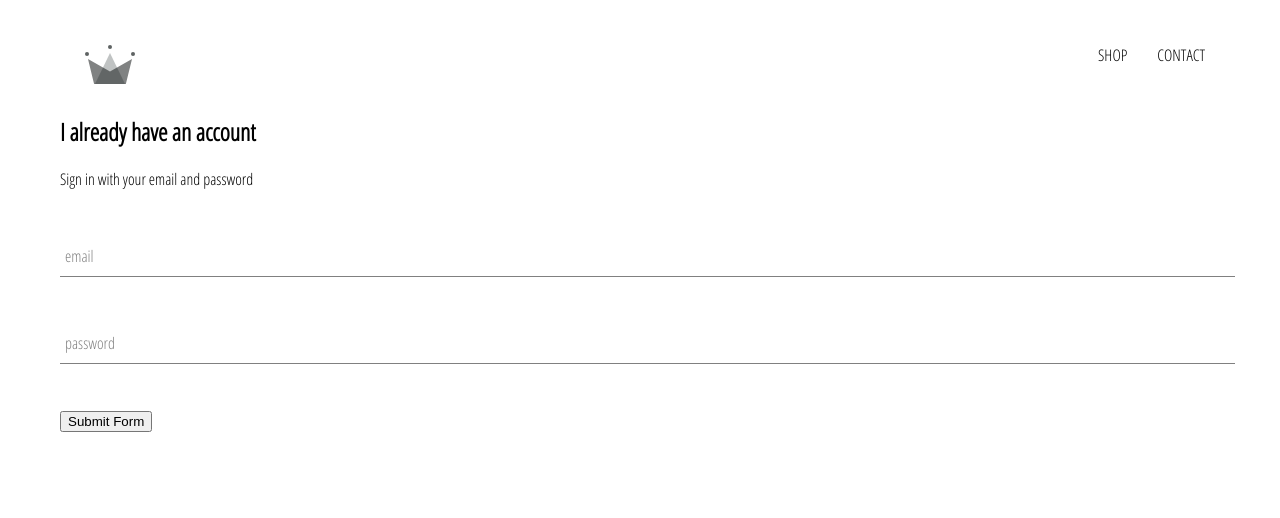
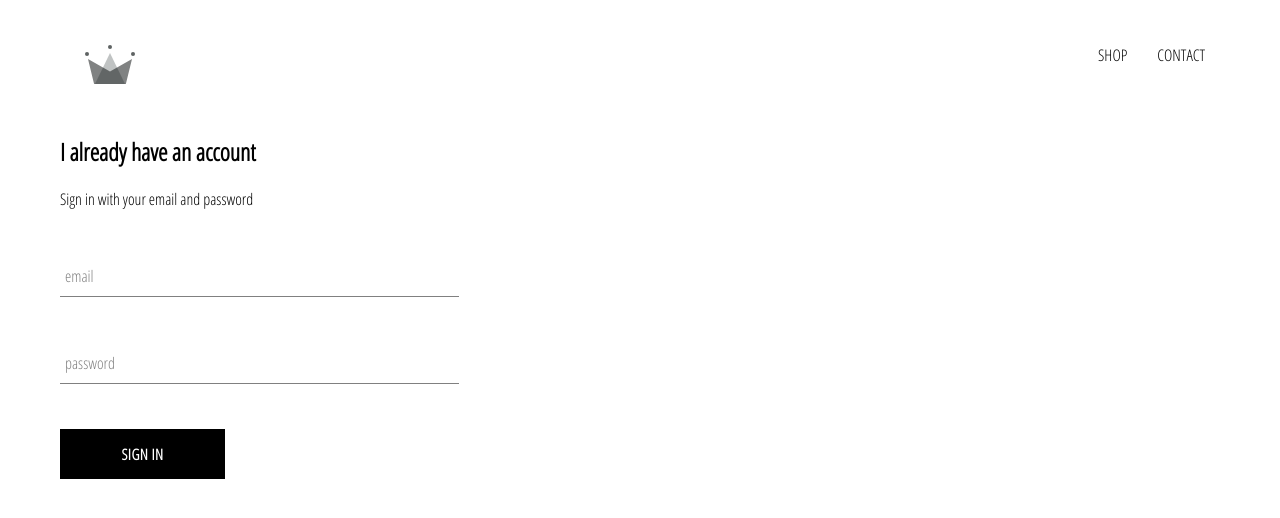
Before and after one commit to blake-futchi/apparel_store, a React (Create React App) app: page /signin in a window 1280 px wide. Shown: the top 518 px of the page. Built offline with nearby package versions, Linux system fonts and the light colour scheme.

Commit message:
created custom button component and fixed sign-in scss rendering issue

```diff
--- /dev/null
+++ b/src/components/custom-button/custom-button.component.jsx
@@ -0,0 +1,11 @@
+import React from 'react';
+
+import './custom-button.styles.scss';
+
+const CustomButton = ({ children, ...otherProps }) => (
+  <button className='custom-button' {...otherProps}>
+    {children}
+  </button>
+);
+
+export default CustomButton;
--- /dev/null
+++ b/src/components/custom-button/custom-button.styles.scss
@@ -0,0 +1,22 @@
+.custom-button {
+  min-width: 165px;
+  width: auto;
+  height: 50px;
+  letter-spacing: 0.5px;
+  line-height: 50px;
+  padding: 0 35px 0 35px;
+  font-size: 15px;
+  background-color: black;
+  color: white;
+  text-transform: uppercase;
+  font-family: 'Open Sans Condensed';
+  font-weight: bolder;
+  border: none;
+  cursor: pointer;
+
+  &:hover {
+    background-color: white;
+    color: black;
+    border: 1px solid black;
+  }
+}
--- a/src/components/sign-in/sign-in.component.jsx
+++ b/src/components/sign-in/sign-in.component.jsx
@@ -1,6 +1,7 @@
 import React from 'react';
 
 import FormInput from '../form-input/form-input.component';
+import CustomButton from '../custom-button/custom-button.component';
 
 import './sign-in.styles.scss';
 
@@ -28,7 +29,7 @@
 
   render() {
     return(
-      <div className='sign-up'>
+      <div className='sign-in'>
         <h2>I already have an account</h2>
         <span>Sign in with your email and password</span>
 
@@ -36,7 +37,7 @@
           <FormInput name='email' type='email' handleChange={this.handleChange} value={this.state.email} label='email' required />
           <FormInput name='password' type='password' value={this.state.email} handleChange={this.handleChange} label='password' required/>
 
-          <input type='submit' value='Submit Form' />
+          <CustomButton type='submit'> Sign In </CustomButton>
         </form>
       </div>
     )
--- a/src/components/sign-in/sign-in.styles.scss
+++ b/src/components/sign-in/sign-in.styles.scss
@@ -0,0 +1,9 @@
+.sign-in {
+  width: 30vw;
+  display: flex;
+  flex-direction: column;
+
+  .title {
+    margin: 10px 10px;
+  }
+}
```
